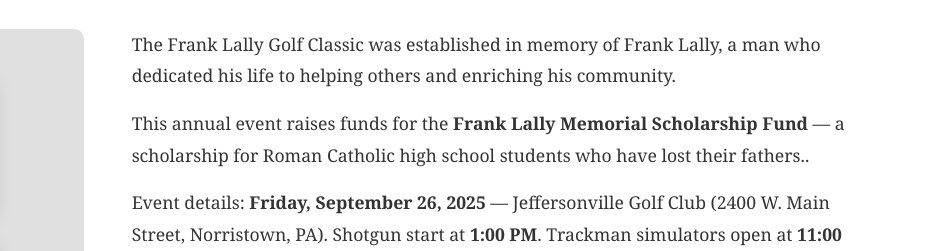
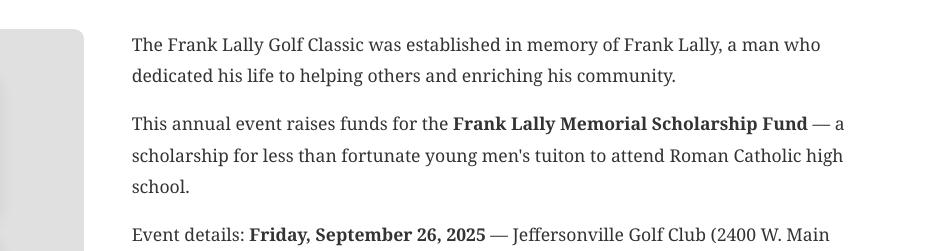
Before and after one commit to RedGrim/redgrim1.github.flg, a plain HTML site: page about.html in a window 1280 px wide. Shown: the part 219-470 px from the top of the page, 351-1280 px from the left. Drawn offline with Linux system fonts and the light colour scheme.

Commit message:
Clarify scholarship fund description in about.html
Updated the description of the scholarship fund to clarify its purpose.

```diff
--- a/about.html
+++ b/about.html
@@ -40,7 +40,7 @@
         </div>
         <div class="about-text">
           <p>The Frank Lally Golf Classic was established in memory of Frank Lally, a man who dedicated his life to helping others and enriching his community.</p>
-            <p style="margin-top: 1rem;">This annual event raises funds for the <strong>Frank Lally Memorial Scholarship Fund</strong> — a scholarship for Roman Catholic high school students who have lost their fathers..</p>
+            <p style="margin-top: 1rem;">This annual event raises funds for the <strong>Frank Lally Memorial Scholarship Fund</strong> — a scholarship for less than fortunate young men's tuiton to attend Roman Catholic high school. </p>
             <p style="margin-top: 1rem;">Event details: <strong>Friday, September 26, 2025</strong> — Jeffersonville Golf Club (2400 W. Main Street, Norristown, PA). Shotgun start at <strong>1:00 PM</strong>. Trackman simulators open at <strong>11:00 AM</strong>; registration opens at <strong>11:30 AM</strong>.</p>
             <p style="margin-top: 1rem;">All proceeds benefit the Frank Lally Memorial Scholarship Fund. Thank you for your continued support.</p>
         </div>
```
